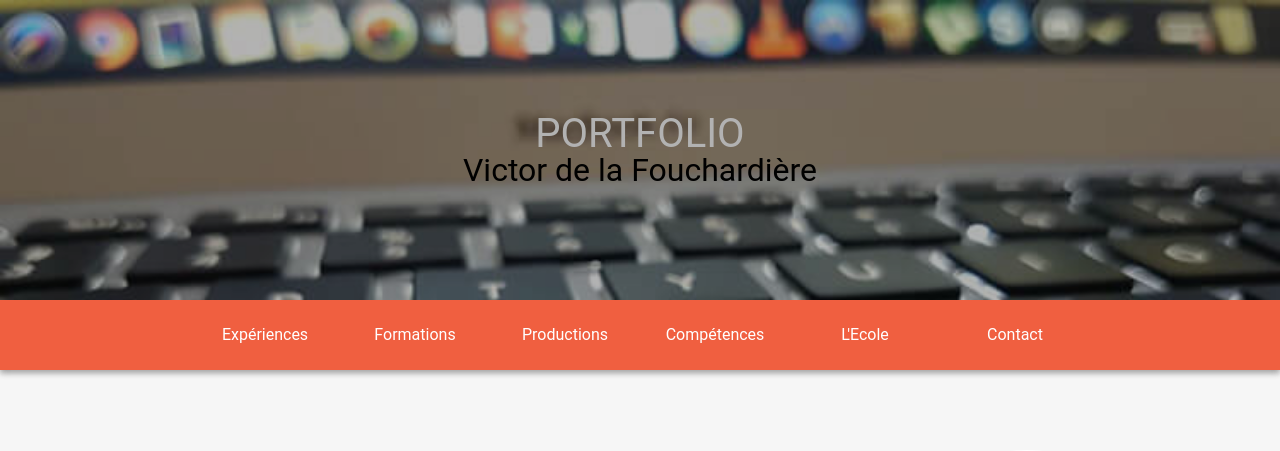
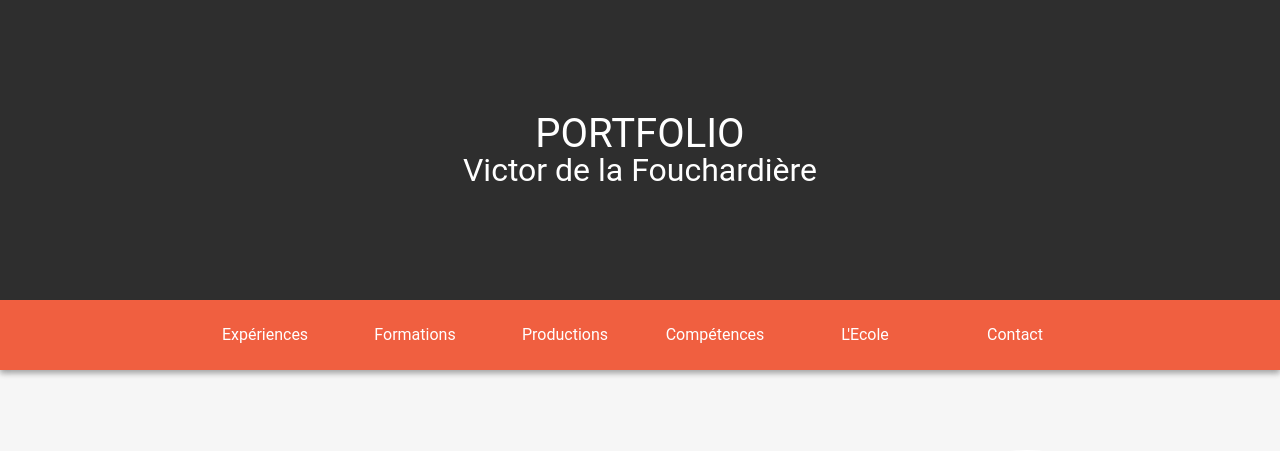
Before and after one commit to viclafouch/Portfolio, a PHP site: page /private/default/views/layouts/header.php in a window 1280 px wide. Shown: the top 451 px of the page. Run offline with PHP 8.4, Linux system fonts and the light colour scheme; the template is opened without the code that fills it, so the values that code supplies are empty.

Commit message:
making tests

```diff
--- a/private/default/views/layouts/header.php
+++ b/private/default/views/layouts/header.php
@@ -54,7 +54,6 @@
 	</head>
 	<body>
 		<header class="row row-hori-center row-verti-center nowrap" id="header" data-turbolinks-permanent>
-			<div class="background"></div>
 			<div class="col col-hori-center nowrap">
 				<h1>Portfolio</h1>
 				<p class="name">Victor de la Fouchardière</p>
```
Also changed, not shown: public/assets/css/styles.css, public/assets/css/styles.min.css, public/assets/img/keyboard.png (added), public/assets/imgComp/keyboard.png (added), public/assets/scss/styles.scss.
